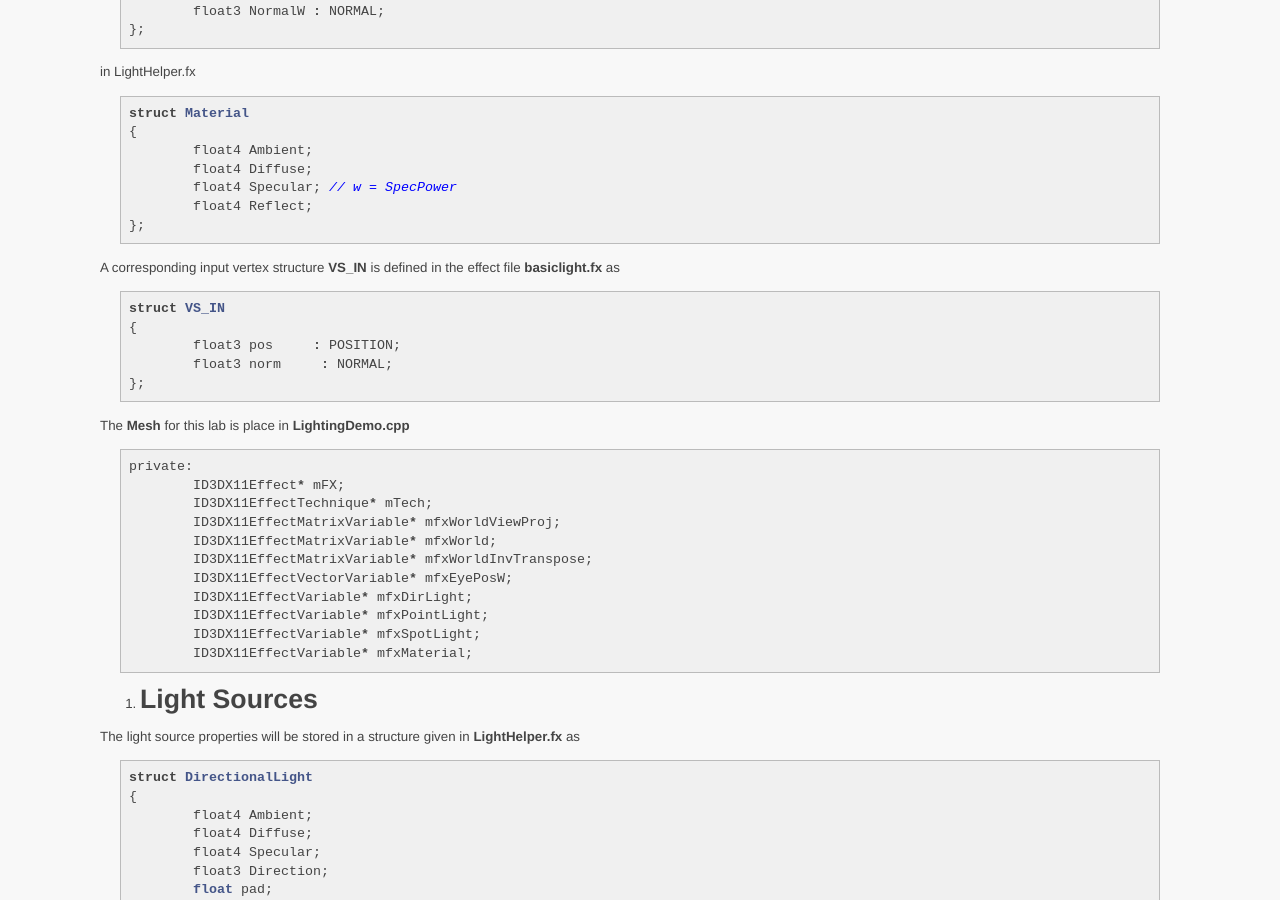
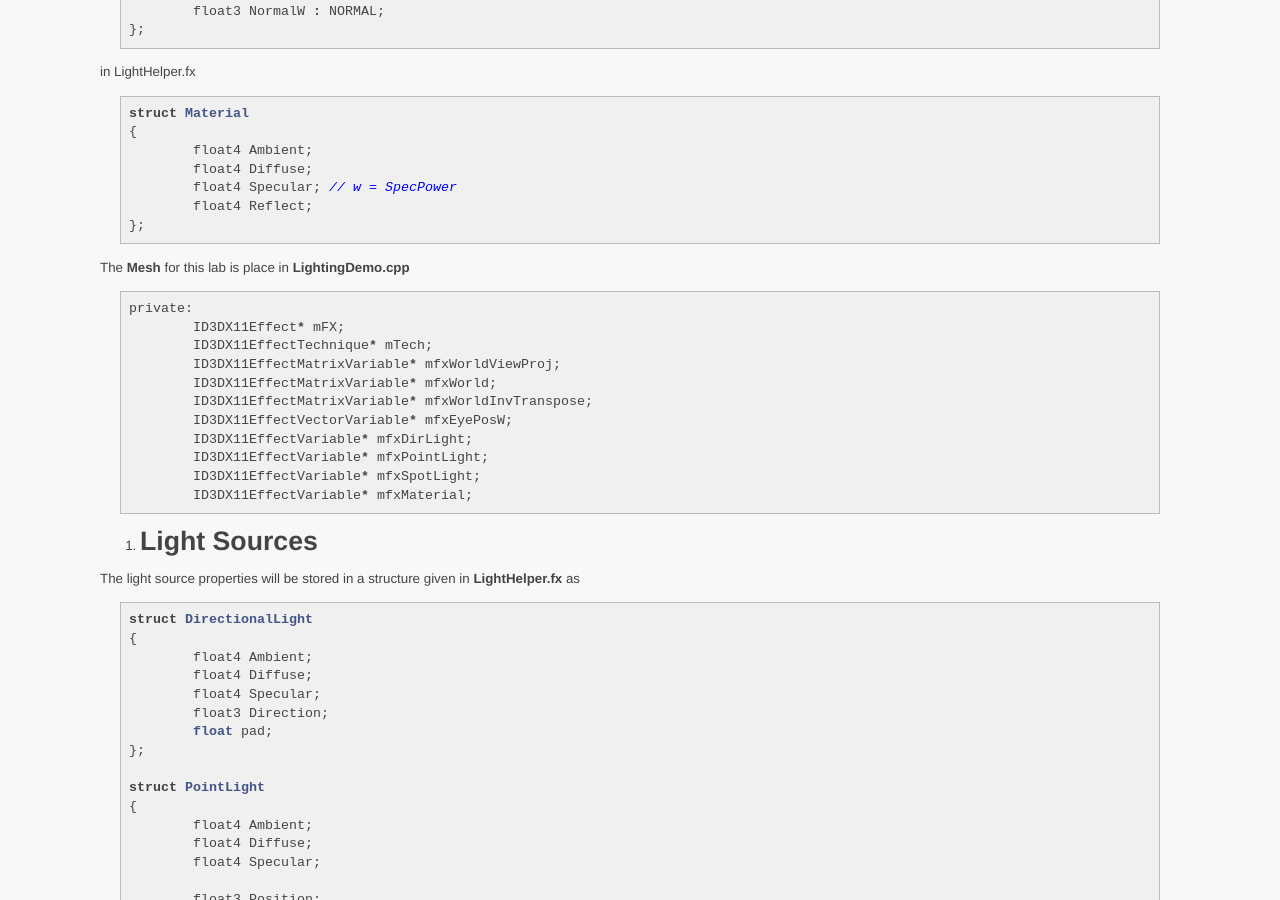
Before and after one commit to ycpcs/cs470-fall2014, a Jekyll site: the page built from labs/lab07.md, in a window 1280 px wide and 900 px high, scrolled down 3431 px. Built offline with Jekyll 4.4.1, drawn with Linux system fonts in a browser that asks for light colours; Markdown is read by kramdown in place of the engine named in the settings.

Commit message:
remove old code snippet
remove old code snippet from lab 7

````diff
--- a/labs/lab07.md
+++ b/labs/lab07.md
@@ -183,16 +183,6 @@ struct Material
 	float4 Diffuse;
 	float4 Specular; // w = SpecPower
 	float4 Reflect;
-};
-```
-
-A corresponding input vertex structure **VS_IN** is defined in the effect file **basiclight.fx** as
-
-```cpp
-struct VS_IN
-{
-	float3 pos     : POSITION;
-	float3 norm     : NORMAL;
 };
 ```
 
````
